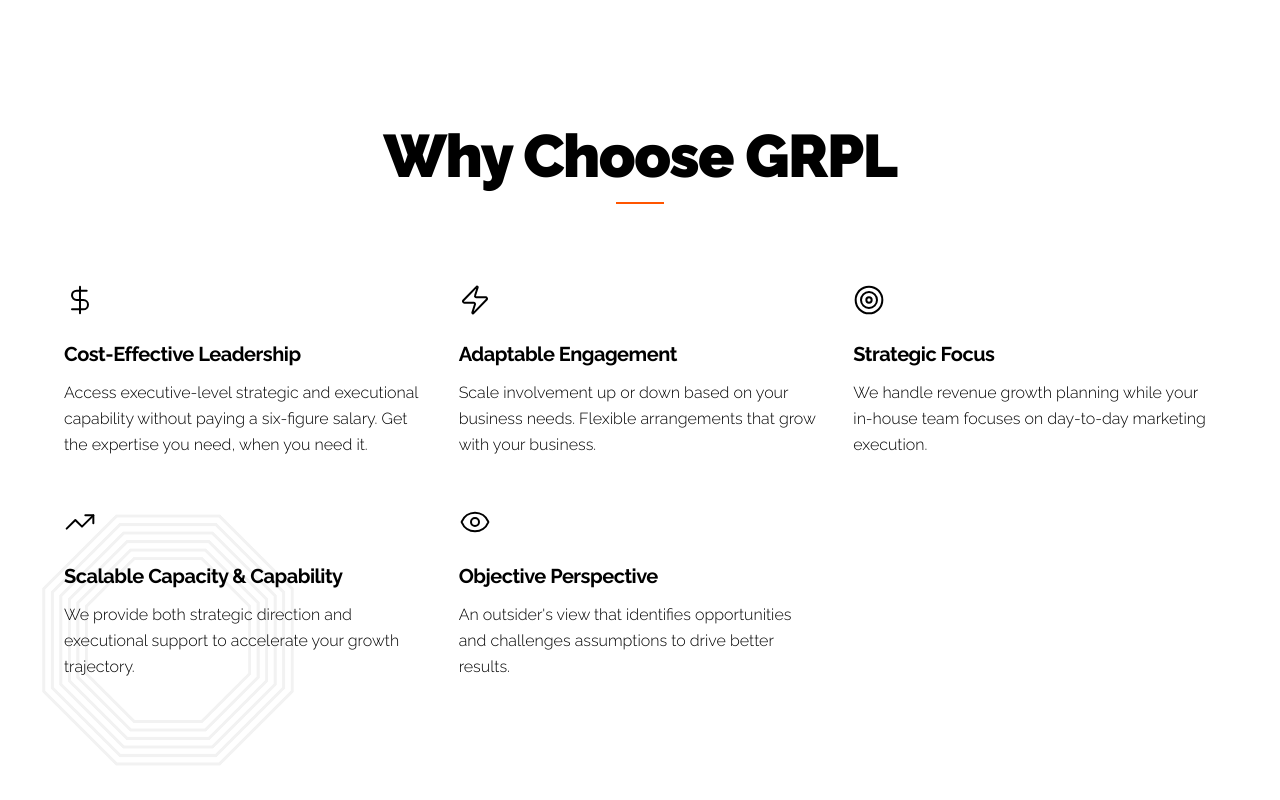
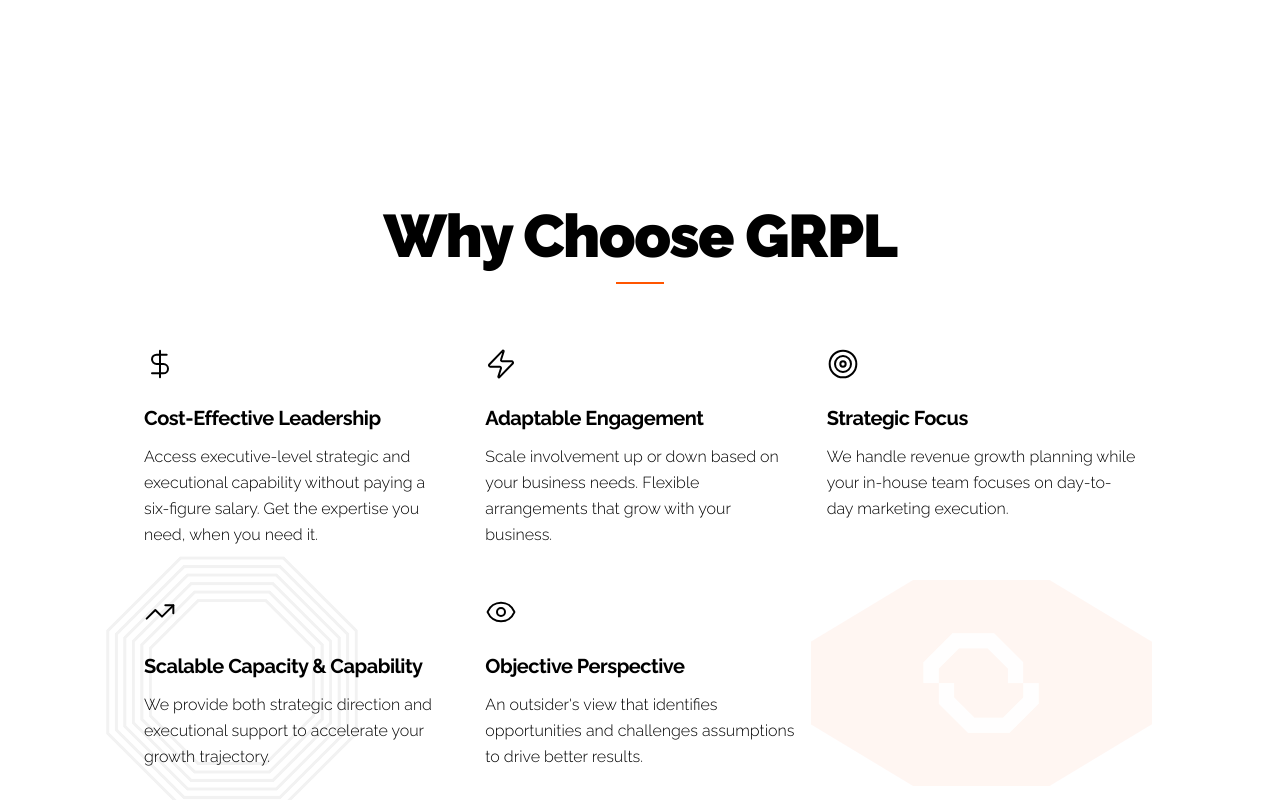
Before and after one commit to stormborn81/grpl-growth-accelerator, a React (Vite) app: page / in a window 1280 px wide. Shown: the part 980-1780 px from the top of the page. Built offline with nearby package versions, Linux system fonts and the light colour scheme; the HTML template or start-up script is replaced by a standard one.

Commit message:
Refactor "Why Choose GRPL" section

```diff
--- a/src/components/WhyChoose.tsx
+++ b/src/components/WhyChoose.tsx
@@ -1,4 +1,5 @@
 import { DollarSign, Zap, Target, TrendingUp, Eye } from "lucide-react";
+import grplIcon from "@/assets/grpl-icon-white.png";
 
 const reasons = [
   {
@@ -30,22 +31,24 @@ const reasons = [
 
 const WhyChoose = () => {
   return (
-    <section className="py-24 md:py-32 bg-grpl-black text-grpl-white relative overflow-hidden">
+    <section className="py-24 md:py-32 bg-background relative overflow-hidden">
+      <div className="container mx-auto px-6 lg:px-8 relative z-10">
+        <div className="max-w-6xl mx-auto">
+          {/* Black box container */}
+          <div className="bg-grpl-black p-12 md:p-16 lg:p-20 relative overflow-hidden">
             {/* Octagon background decoration */}
             <div className="absolute bottom-10 left-10 w-64 h-64 opacity-[0.05] pointer-events-none">
               <img src="/src/assets/octagon-rings.png" alt="" className="w-full h-full" />
             </div>
 
-      <div className="container mx-auto px-6 lg:px-8 relative z-10">
-        <div className="max-w-6xl mx-auto">
-          <div className="text-center mb-20">
+            <div className="text-center mb-16 relative z-10">
               <h2 className="text-4xl sm:text-5xl md:text-6xl font-black tracking-tight mb-4 text-grpl-white">
                 Why Choose GRPL
               </h2>
               <div className="w-12 h-0.5 bg-accent mx-auto"></div>
             </div>
 
-          <div className="grid grid-cols-1 md:grid-cols-2 lg:grid-cols-3 gap-x-8 gap-y-12">
+            <div className="grid grid-cols-1 md:grid-cols-2 lg:grid-cols-3 gap-x-8 gap-y-12 relative z-10">
               {reasons.map((reason, index) => {
                 const Icon = reason.icon;
                 return (
@@ -66,6 +69,19 @@ const WhyChoose = () => {
                   </div>
                 );
               })}
+
+              {/* GRPL Icon in 6th position */}
+              <div className="group relative flex items-center justify-center">
+                <div className="absolute -inset-4 bg-accent/10 opacity-50 group-hover:opacity-100 transition-opacity duration-500"
+                     style={{clipPath: "polygon(30% 0%, 70% 0%, 100% 30%, 100% 70%, 70% 100%, 30% 100%, 0% 70%, 0% 30%)"}}>
+                </div>
+                <img
+                  src={grplIcon}
+                  alt="GRPL"
+                  className="relative w-32 h-32 object-contain opacity-90 group-hover:opacity-100 transition-opacity duration-500"
+                />
+              </div>
+            </div>
           </div>
         </div>
       </div>
```
Also changed, not shown: src/assets/grpl-icon-white.png (added). Lines whose indentation alone changed are shown as unchanged.
